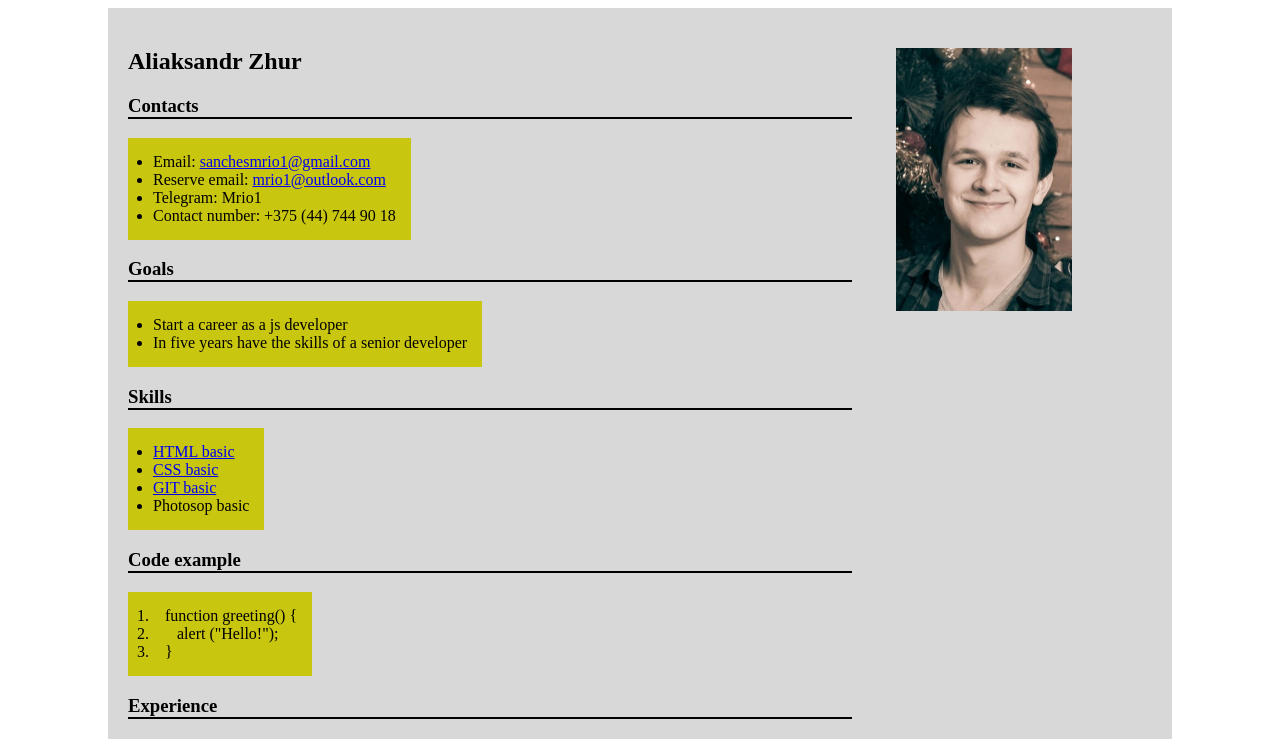
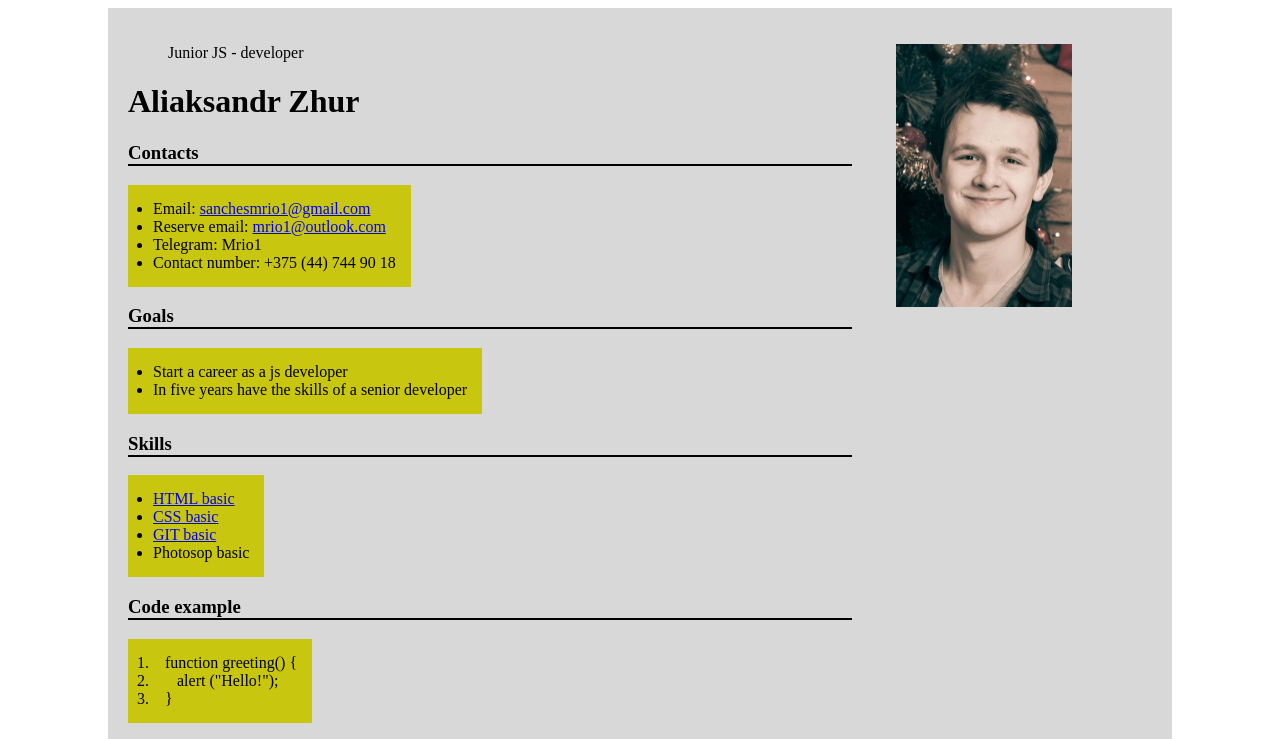
Before and after one commit to Mrio1/rsschool-cv, a plain HTML site: page index.html in a window 1280 px wide. Shown: the top 739 px of the page. Drawn offline with Linux system fonts and the light colour scheme.

Commit message:
fix: header structyre in index.html

```diff
--- a/index.html
+++ b/index.html
@@ -8,8 +8,11 @@
     <body>
         <div class = "wrapper">
             <header>
-                <img src="img/AZhur.jpg" width = "176" height = "263" alt = "A.Zhur photo">
-                <h2>Aliaksandr Zhur</h2>
+                <figure>
+                    <img src="img/AZhur.jpg" width = "176" height = "263" alt = "A.Zhur photo">
+                    <figcaption>Junior JS - developer</figcaption>
+                </figure>
+                <h1>Aliaksandr Zhur</h1>
             </header>
             <section class = "contacts">
                 <h3>Contacts</h3>
```
